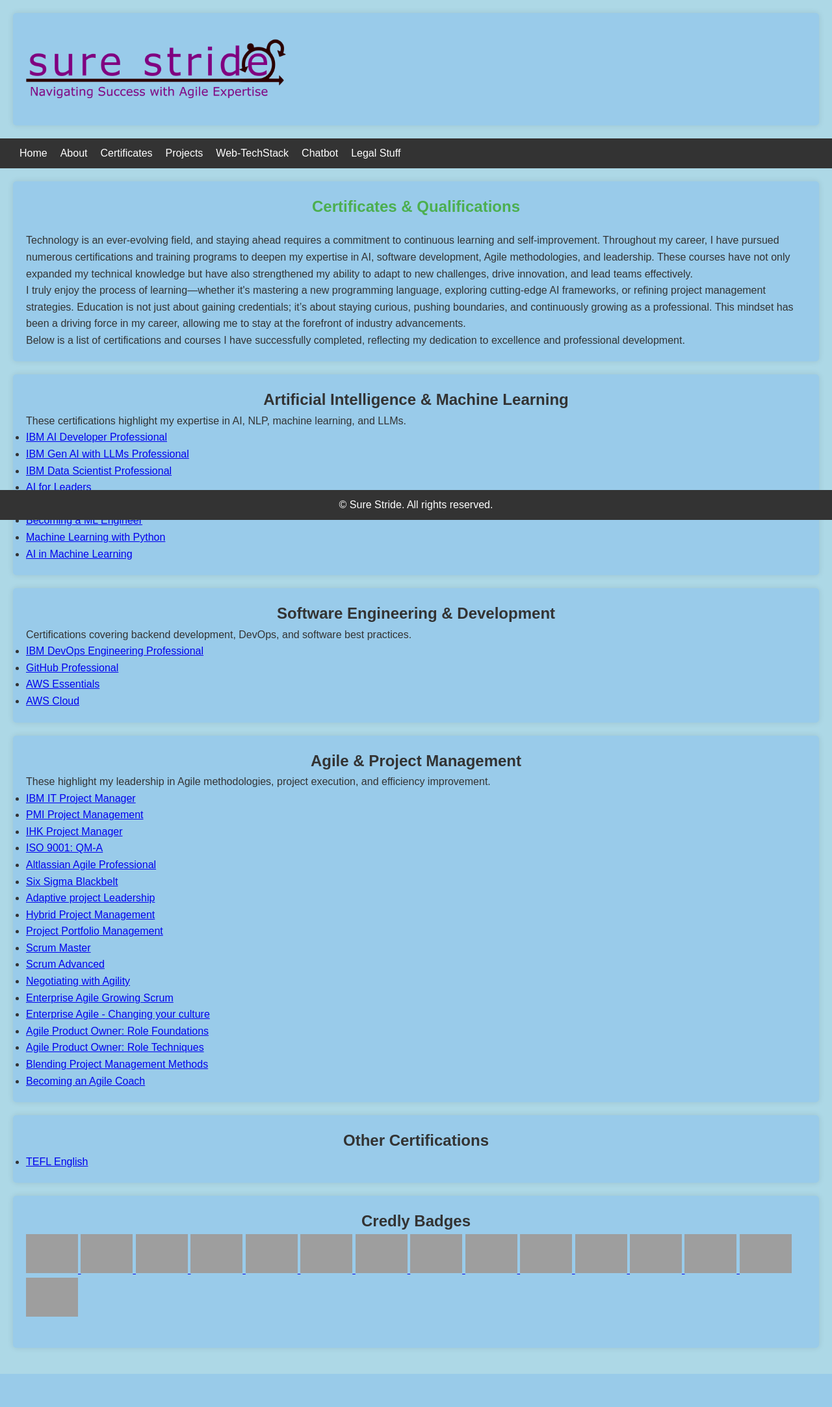
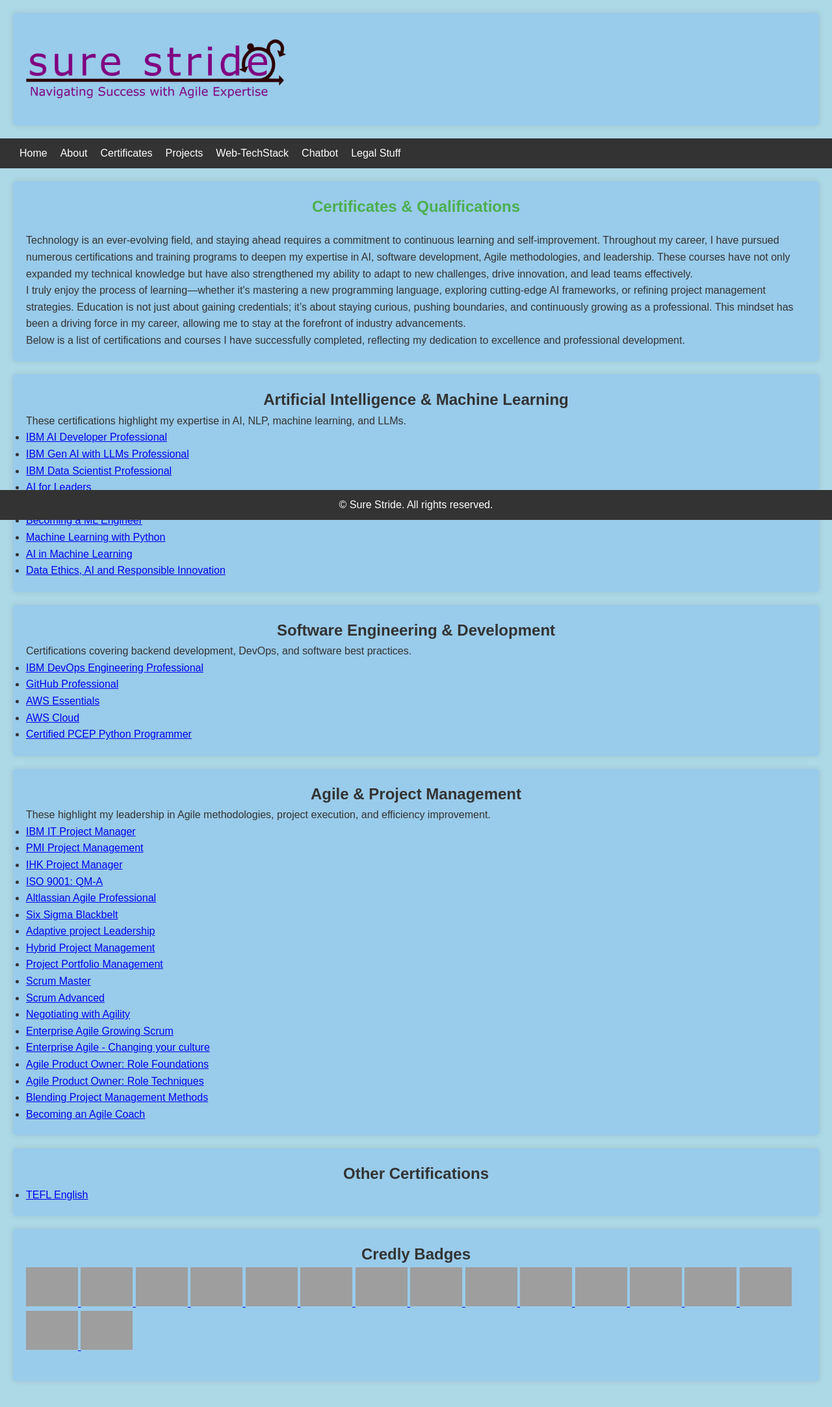
Before and after one commit to MightContainNuts/surestride_portfolio, a FastAPI app: page /certificates in a window 1280 px wide. Shown: the whole page at 65% size. Before the commit the page ends 2114 px from the top, so only its background shows below. Run offline with FastAPI, Linux system fonts and the light colour scheme; parts of the project's set-up code (start-up, migrations or seed data) failed here and were passed over; grey boxes are pictures that could not be loaded.

Commit message:
update certifications

```diff
--- a/app/templates/certificates.html
+++ b/app/templates/certificates.html
@@ -34,7 +34,7 @@
             <li><a href="files/certs/AI/CertificateOfCompletion_Fundamentals%20to%20Become%20a%20Machine%20Learning%20Engineer.pdf" target="_blank">Becoming a ML Engineer</a></li>
             <li><a href="files/certs/AI/CertificateOfCompletion_Machine%20Learning%20with%20Python%20Foundations.pdf" target="_blank">Machine Learning with Python</a></li>
             <li><a href="files/certs/AI/CertificateOfCompletion_Artificial%20Intelligence%20Foundations%20Machine%20Learning.pdf" target="_blank">AI in Machine Learning</a></li>
-
+            <li><a href="https://coursera.org/share/89aecb20a3cc06ef9cc2e4b80c1c9d3b" target="_blank">Data Ethics, AI and Responsible Innovation </a></li>
         </ul>
     </section>
     <section>
@@ -45,7 +45,7 @@
             <li><a href="files/certs/swe/Career%20Essentials%20in%20GitHub%20Professional%20Certificate.pdf" target="_blank">GitHub Professional</a></li>
             <li><a href="files/certs/swe/AWS_Essentials.pdf" target="_blank">AWS Essentials</a></li>
             <li><a href="files/certs/swe/01%20Introduction%20to%20Information%20Technology%20and%20AWS%20Cloud.pdf" target="_blank">AWS Cloud</a></li>
-
+            <li><a href="https://verify.openedg.org/?id=f6Z3.q4fe.bNn6" target="_blank">Certified PCEP Python Programmer</a></li>
         </ul>
     </section>
 
@@ -148,6 +148,10 @@
             <img src="https://images.credly.com/size/80x80/images/cdb44549-e7b6-47e7-a21f-160cecf8f38f/Coursera_20Generative_20AI_20Applications_20Specialist.png"
                  alt="Generative AI Applications Specialist" width="80">
         </a>
+        <a href="https://www.credly.com/earner/earned/badge/e8b057d3-3e2f-430c-8641-8da8e6a2ae7d">
+            <img src="https://images.credly.com/size/80x80/images/b790eb12-ecb3-4b94-89be-61aa40c92e7c/image.png"
+                 alt="PCEP Python Programmer" width="80">
+        </a>
     </div>
 </section>
 {% endblock %}
```
